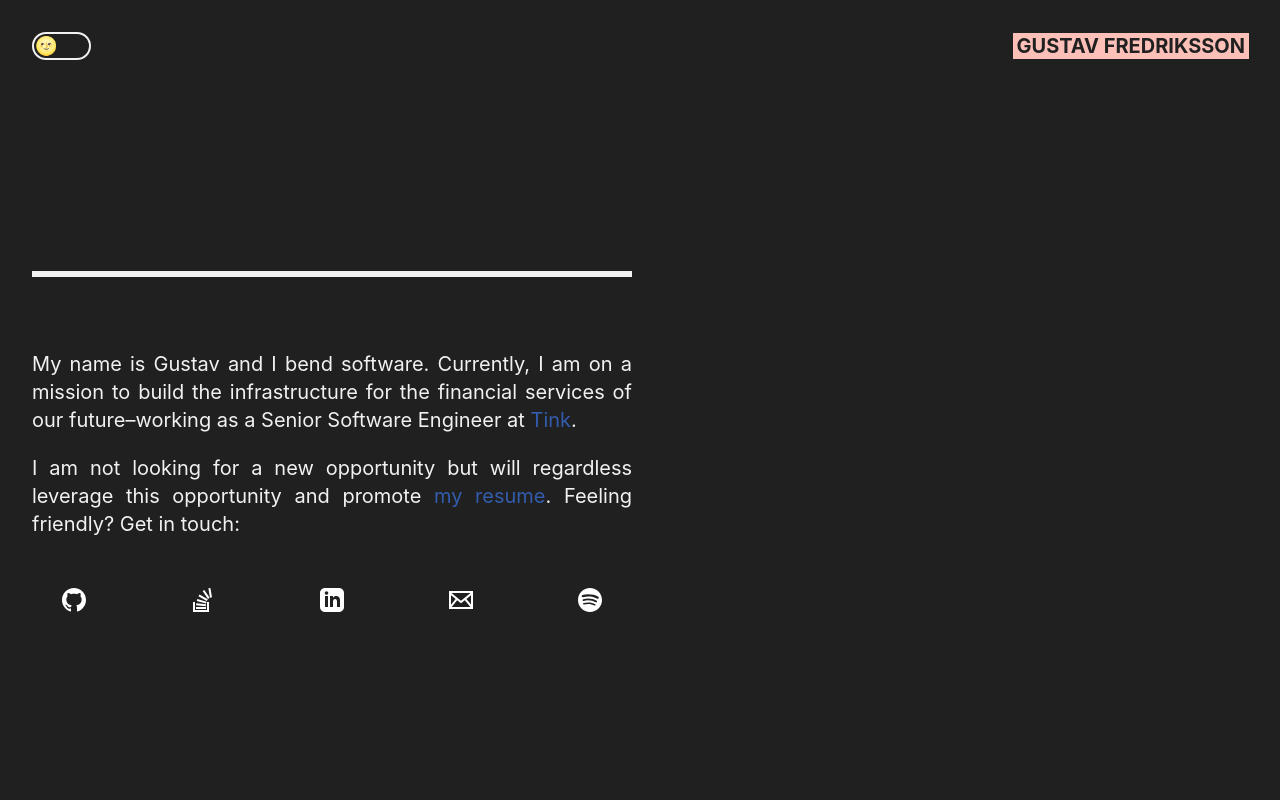
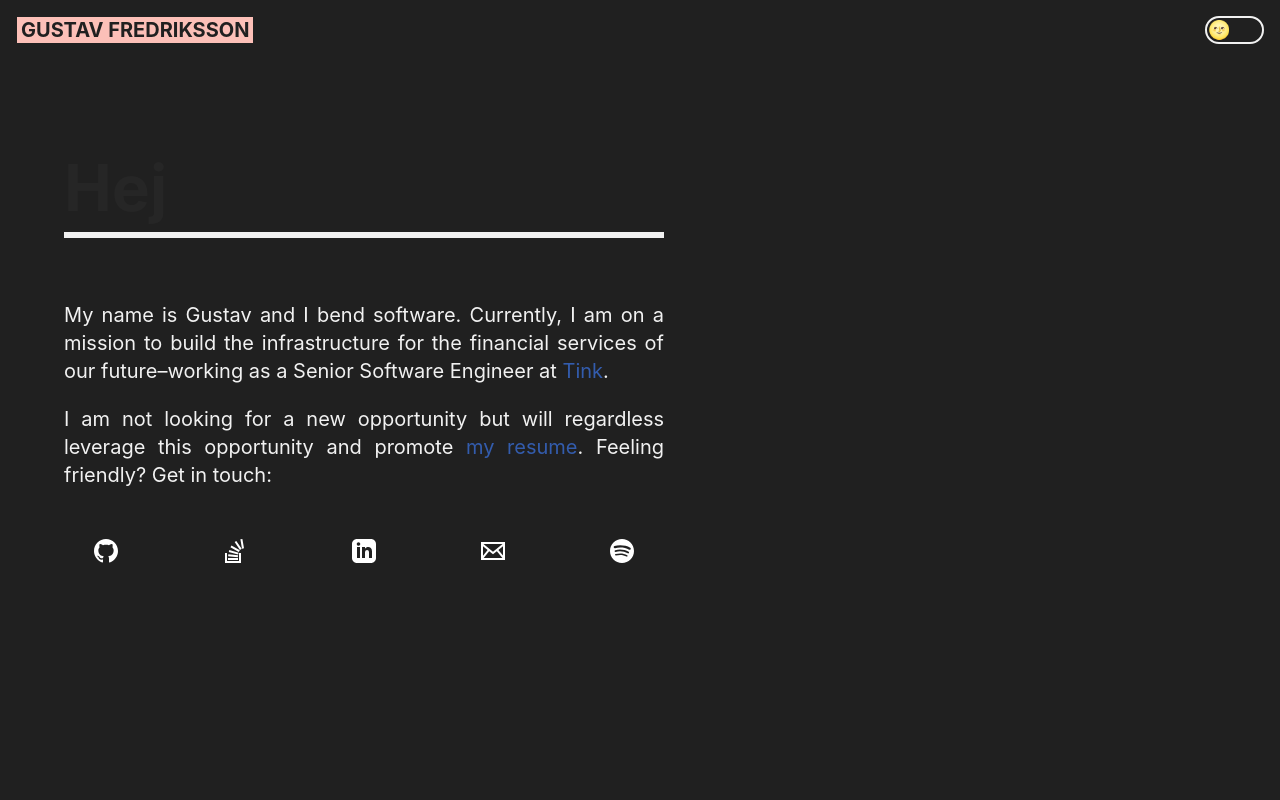
Before and after one commit to fredrikssongustav/gustavfredriksson, a React (Create React App) app: page / in a window 1280 px wide. Shown: the top 800 px of the page. Built offline with nearby package versions, Linux system fonts and the light colour scheme.

Commit message:
fix: make z-index behave better

```diff
--- a/src/App.tsx
+++ b/src/App.tsx
@@ -4,20 +4,17 @@ import { BrowserRouter, Route, Switch } from "react-router-dom";
 import { ElevatorPitch } from "./components/ElevatorPitch/ElevatorPitch";
 import { ConfiguredThemeProvider } from "./components/context/ConfiguredThemeProvider/ConfiguredThemeProvider";
 import { Home } from "./components/pages/Home/Home";
+import { Blog, blogData } from "./components/pages/Blog/Blog";
 import { Header } from "./components/Header/Header";
-import { Blog, blogData } from "./components/pages/Blog/Blog";
 
-const FullPageContainer = styled.article`
-  padding: 128px 32px;
-  position: fixed;
+const FullPageContainer = styled.div`
+  position: relative;
   flex-direction: column;
-  width: calc(100vw - 62px);
-  height: calc(100vh - 256px);
   background-color: ${(props) => props.theme.bg};
   color: ${(props) => props.theme.fg};
   transition: background-color 0.5s;
   overflow-y: auto;
-  margin-bottom: 100px;
+  padding: 100px 5%;
 `;
 
 export const App = () => {
--- a/src/components/Header/Header.tsx
+++ b/src/components/Header/Header.tsx
@@ -22,22 +22,34 @@ export const Header = () => {
   const { toggle, toggleDarkMode } = useConfiguredThemeContext();
 
   return (
-    <>
-      <CleanA href="/">
-        <div
-          style={{ position: "fixed", right: "30px", top: "32px", zIndex: 10 }}
-        >
+    <div
+      style={{
+        position: "fixed",
+        top: 0,
+        left: 0,
+        width: "100%",
+        background: "inherit",
+        zIndex: 10,
+      }}
+    >
+      <div
+        style={{
+          display: "flex",
+          justifyContent: "space-between",
+          padding: "16px",
+        }}
+      >
+        <CleanA href="/">
           <div
             style={{
               display: "flex",
+              width: "100%",
               justifyContent: "flex-end",
             }}
           >
             <P>GUSTAV FREDRIKSSON</P>
           </div>
-        </div>
-      </CleanA>
-      <div style={{ position: "fixed", left: "32px", top: "32px", zIndex: 10 }}>
+        </CleanA>
         <div
           style={{
             display: "flex",
@@ -47,6 +59,6 @@ export const Header = () => {
           <Switch id="darkmode" onChange={toggleDarkMode} toggled={toggle} />
         </div>
       </div>
-    </>
+    </div>
   );
 };
--- a/src/components/atoms/CodeBlock/CodeBlock.tsx
+++ b/src/components/atoms/CodeBlock/CodeBlock.tsx
@@ -3,7 +3,6 @@ import styled from "styled-components";
 
 const StyledPre = styled.pre`
   position: relative;
-  z-index: -1;
 `;
 
 const StyledCode = styled.code`
@@ -51,6 +50,7 @@ export const CodeBlock: React.FC = ({ children }) => {
         <p>(tap this to see the code though)</p>
       </button>
       <StyledPre>
+        asd
         <StyledCode>{children}</StyledCode>
       </StyledPre>
     </Overlay>
```
